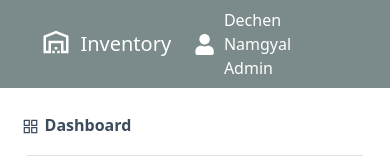
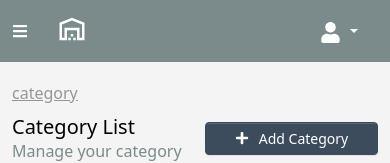
Before and after one commit to dnamgyal00/NewEdge-Inventory, a React (Vite) app in the folder frontend/: page /category in a window 390 px wide. Shown: the top 163 px of the page. Built offline with nearby package versions, Linux system fonts and the light colour scheme; no server answers.

Commit message:
responsive changes

```diff
--- a/frontend/src/App.jsx
+++ b/frontend/src/App.jsx
@@ -1,34 +1,46 @@
-import React from "react";
-import { Container, Row, Col } from "react-bootstrap"; // Add Col for grid layout
+import React, { useState } from "react";
+import { Container, Row, Col, Navbar } from "react-bootstrap"; // Add Col for grid layout
 // import "./App.scss";
 import { Outlet } from "react-router-dom";
 import Header from "./components/Header";
 import Footer from "./components/Footer";
 import Sidebar from "./components/Sidebar"; // Import Sidebar component
-import "./assets/styles/index.css"; // Create an App.css file for custom styles
-import { ToastContainer } from "react-toastify";
+import "./assets/styles/index.css";
 import "react-toastify/dist/ReactToastify.css";
 import Breadcrumbs from "./components/Breadcrumbs";
 
 const App = () => {
+  const [toggle, setToggle] = useState(true);
+  function Toggle() {
+    setToggle(!toggle);
+  }
   return (
     <div className="app-container bg-light">
-      <Header />
+      <Header toggle={toggle} Toggle={Toggle} />
 
       <Container fluid>
         <Row>
           {/* Sidebar */}
-          <Col md={2} className="bg-white p-1">
+          <Col
+            md={2}
+            className={
+              toggle
+                ? "d-none bg-white p-md-1 d-md-flex w-auto"
+                : "d-flex bg-white p-md-1 justify-content-right w-auto"
+            }
+          >
             <Sidebar />
           </Col>
 
           {/* Main Content */}
           <Col
             md={10}
-            className="main-content-container d-flex flex-column justify-content-between"
+            className={`main-content-container d-flex flex-column justify-content-between ${
+              toggle ? "ml-0" : "ml-md-2 "
+            }`}
           >
             <div>
-              <main className="pt-2 pb-4 px-3 main-content">
+              <main className="pt-2 pb-4 px-0 px-md-3 main-content">
                 <Breadcrumbs />
                 <Outlet />
               </main>
--- a/frontend/src/assets/styles/index.css
+++ b/frontend/src/assets/styles/index.css
@@ -68,3 +68,19 @@ input.padding {
 button.dropdown-toggle {
   border: none;
 }
+/* Add this style to your CSS file */
+.dropdown-menu {
+  left: auto !important;
+  right: 0 !important;
+}
+
+/* Toggle sidebar */
+.sidebar {
+  /* your existing styles for the sidebar */
+  height: 100vh;
+  line-height: 1rem;
+  transition: margin-left 0.3s;
+}
+.sidebar-hidden {
+  margin-left: -250px; /* Set this value to the width of your sidebar */
+}
--- a/frontend/src/components/Header.jsx
+++ b/frontend/src/components/Header.jsx
@@ -1,21 +1,28 @@
-import { Navbar, Nav, Container } from "react-bootstrap";
-import { FaUser } from "react-icons/fa";
+import { Navbar, Nav, Container, Dropdown } from "react-bootstrap";
+import { FaUser, FaBars } from "react-icons/fa";
 import { MdOutlineWarehouse } from "react-icons/md";
 import { LinkContainer } from "react-router-bootstrap";
-// import logo from '../assets/logo.png'
 
-const Header = () => {
+const Header = ({ Toggle }) => {
   return (
     <header>
-      <Navbar className="navbar navbar-expand bg-dark navbar-dark sticky-top px-4 py-0">
+      <Navbar className="navbar navbar-expand bg-dark navbar-dark sticky-top px-md-2 py-0">
         <Container
           fluid
-          className="d-flex justify-content-between align-items-center "
+          className="d-flex justify-content-between align-items-center"
         >
+          {" "}
+          <div
+            className="d-flex align-items-center me-4"
+            onClick={Toggle}
+            style={{ cursor: "pointer" }}
+          >
+            <FaBars className="text-white" />
+          </div>
           <LinkContainer to="/">
             <Navbar.Brand className="d-flex align-items-center">
               <MdOutlineWarehouse className="me-2 mb-1" size={30} />
-              Inventory
+              <div className="d-none d-md-block">Inventory</div>
             </Navbar.Brand>
           </LinkContainer>
           <Navbar.Toggle aria-controls="basic-navbar-nav" />
@@ -23,13 +30,26 @@ const Header = () => {
             <Nav className="ms-auto">
               <LinkContainer to="/profile">
                 <Nav.Link>
-                  <div className="d-flex align-items-center text-white">
+                  <div className="d-none d-md-flex align-items-center text-white">
                     <FaUser className="me-2 " size={21} />
                     <div>
                       Dechen Namgyal
                       <div>Admin</div>
                     </div>
                   </div>
+                  <Dropdown className="d-flex d-md-none custom-dropdown">
+                    <Dropdown.Toggle variant="link text-white">
+                      <FaUser className="me-1 " size={21} />
+                    </Dropdown.Toggle>
+
+                    <div>
+                      <Dropdown.Menu>
+                        <Dropdown.Item>Dechen Namgyal</Dropdown.Item>
+                        <Dropdown.Item>Admin</Dropdown.Item>
+                        <Dropdown.Item>Log Out</Dropdown.Item>
+                      </Dropdown.Menu>
+                    </div>
+                  </Dropdown>
                 </Nav.Link>
               </LinkContainer>
             </Nav>
--- a/frontend/src/components/InventoryStats.jsx
+++ b/frontend/src/components/InventoryStats.jsx
@@ -26,9 +26,9 @@ const InventoryStats = () => {
           {error?.code?.message || error.error}
         </Message>
       ) : (
-        <div className="container-fluid pt-5 px-4">
-          <div className="row bg-white rounded g-4 mx-1">
-            <div className="d-flex flex-row bg-white px-4">
+        <div className="container-fluid pt-4 px-4">
+          <div className="row bg-white rounded g-4 mx-1 pb-2 pb-md-0">
+            <div className="d-flex flex-column flex-md-row bg-white px-4">
               <Form.Label className="me-3">Time Range: </Form.Label>
               <Form.Check
                 type="radio"
@@ -36,7 +36,7 @@ const InventoryStats = () => {
                 value="day"
                 checked={timeRange === "day"}
                 onChange={handleStatusChange}
-                className="me-3 ls-1"
+                className="me-3"
               />
               <Form.Check
                 defaultChecked
--- a/frontend/src/components/Sidebar.jsx
+++ b/frontend/src/components/Sidebar.jsx
@@ -8,14 +8,13 @@ import {
   AiOutlineFileText,
   AiOutlineAppstore,
 } from "react-icons/ai";
-// import { BsPlus, BsListUl, BsClipboardData } from "react-icons/bs";
 
-const Sidebar = () => {
+const Sidebar = ({ toggle }) => {
   return (
     <Nav
-      className="flex-column sidebar bg-white navbar-light ml-0 mr-0"
-      style={{ lineHeight: "1" }}
-      // style={{ backgroundColor: "white" }}
+      className={`d-md-flex flex-column w-auto sidebar bg-white${
+        toggle ? " " : "sidebar-hidden"
+      }`}
     >
       {/* Dashboard Section */}
       <Nav.Item>
@@ -117,3 +116,5 @@ const Sidebar = () => {
 };
 
 export default Sidebar;
+
+// };
```
